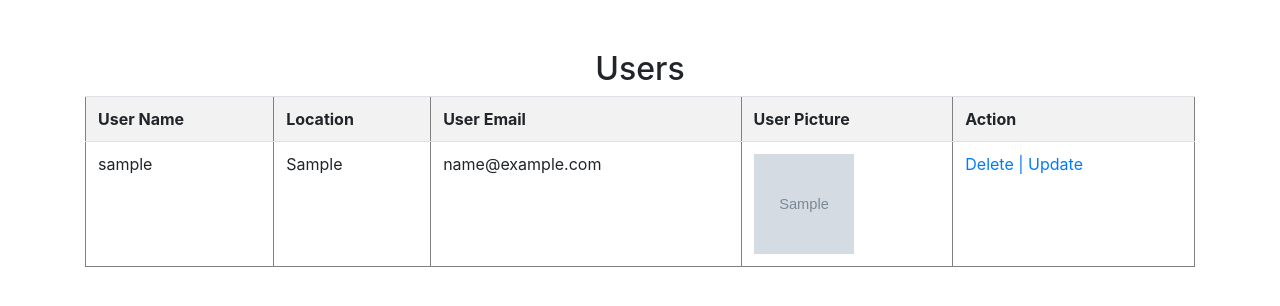
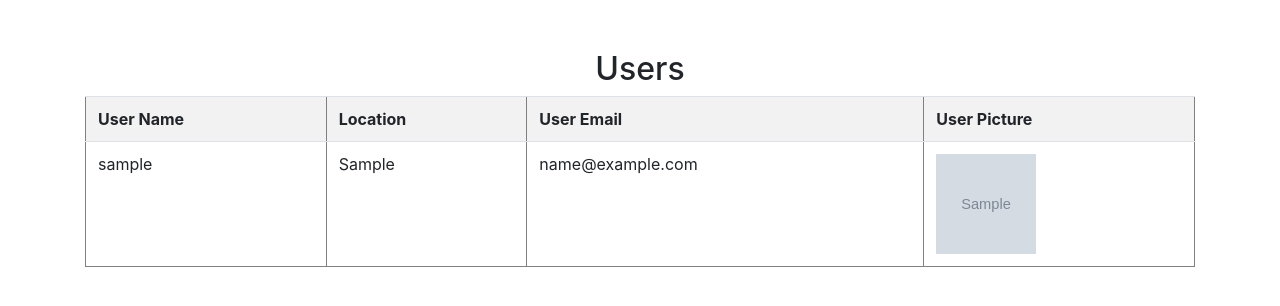
Before and after one commit to CodyBu/Photo-Album, a PHP site: page /view_userlist.php in a window 1280 px wide. Shown: the part 56-362 px from the top of the page. Run offline with PHP 8.4, Linux system fonts and the light colour scheme; tables that the repository leaves empty hold one stand-in row (values such as "Sample post"); grey boxes marked "Sample" are stand-in pictures.

Commit message:
Add files via upload

```diff
--- a/view_userlist.php
+++ b/view_userlist.php
@@ -23,7 +23,7 @@
             <th>Location</th>
             <th>User Email</th>
             <th>User Picture</th>
-            <th colspan = "2">Action</th>
+
             <?php
                 while($rows = mysqli_fetch_array($result)){
                     echo"<tr>";
@@ -31,8 +31,6 @@
                     echo"<td>"; echo $rows[5];/*Location*/; echo"</td>";
                     echo"<td>"; echo $rows[2];/*email*/; echo"</td>";
                     echo"<td><img src = '";echo$rows[6];/*filename, at column 4 in the table*/echo"' height = 100, width = 100></td>";
-                    echo "<td colspan = '2'><a href = delete_user.php?id=";echo $rows[0];echo">Delete | </a>";
-                    echo "<a href = update_user.php?id=";echo $rows[0];echo">Update</a></td>";
 
                     echo"</tr>";
                 }
```
